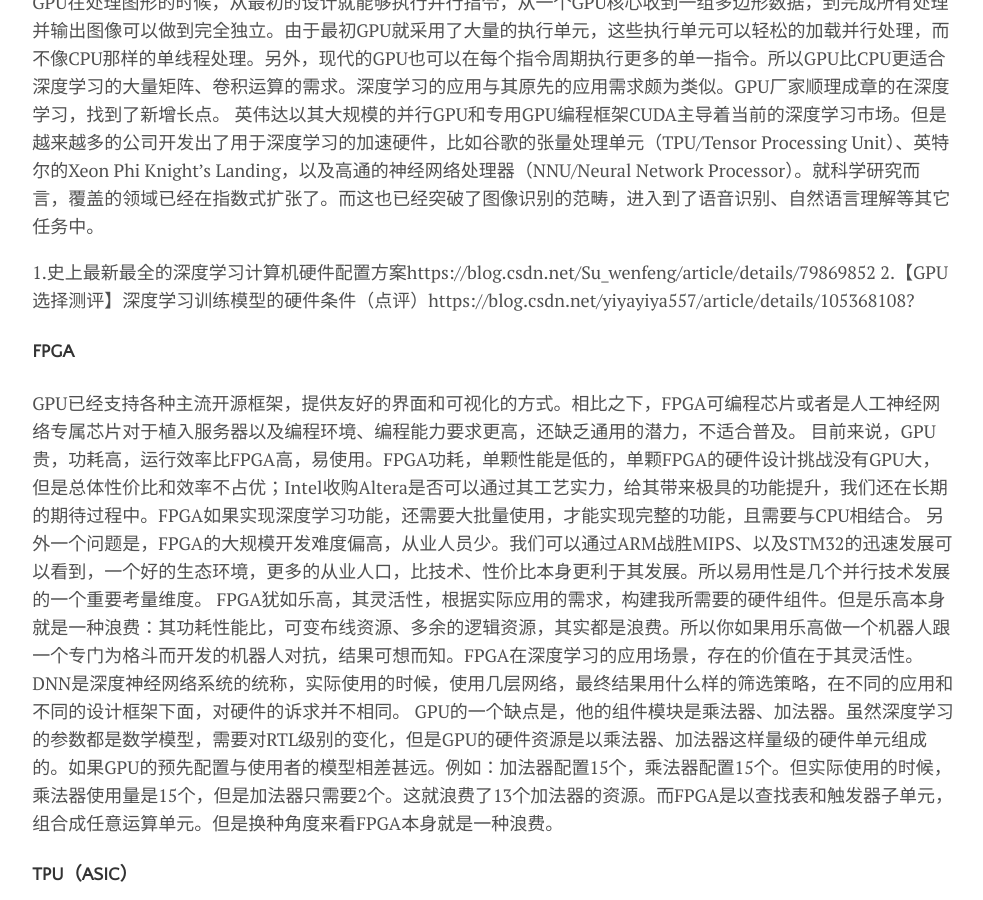
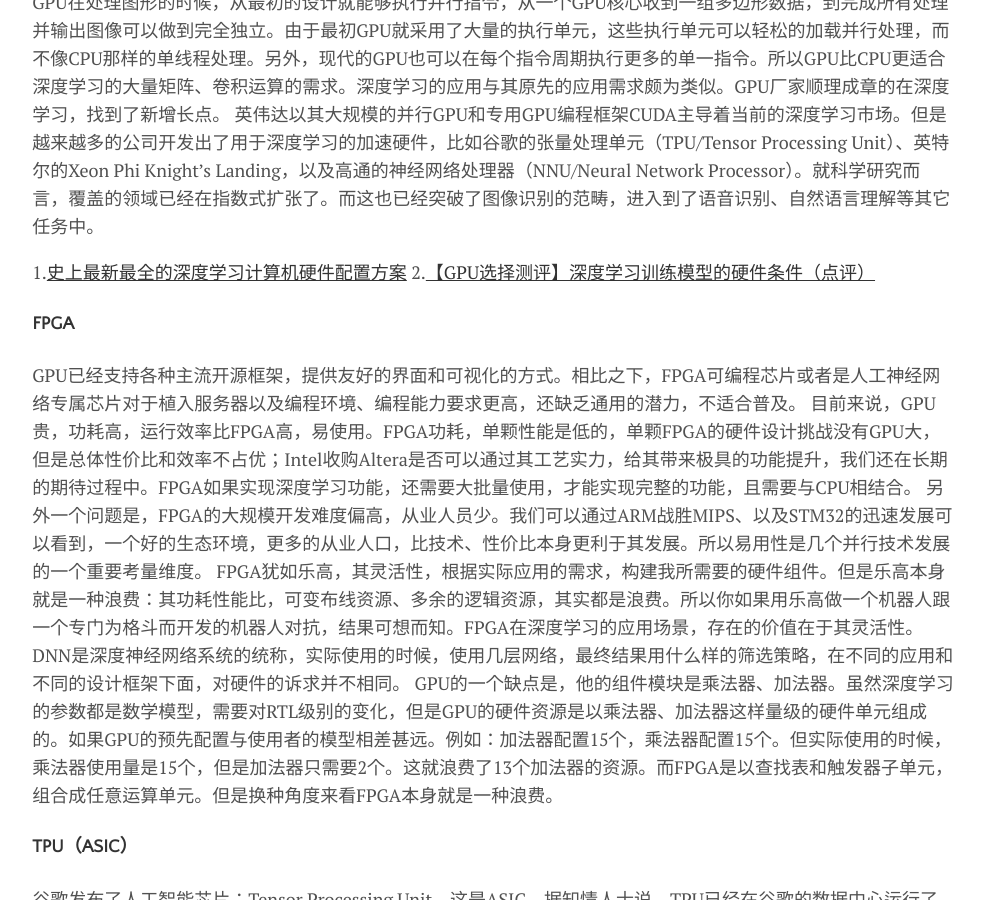
Before and after one commit to mengwx/mengwx.github.io, a Jekyll site: the page built from _posts/2022-7-20-机器学习平台搭建.md, in a window 1280 px wide and 900 px high, scrolled down 1304 px. Shown: the whole window, without its empty margins (147-1130 px from the left). Built offline with Jekyll 4.4.1, drawn with Linux system fonts in a browser that asks for light colours; nearby versions of some CDN libraries; comment, search, counter and statistics services are not loaded.

Commit message:
ai system

```diff
--- a/_posts/2022-7-20-机器学习平台搭建.md
+++ b/_posts/2022-7-20-机器学习平台搭建.md
@@ -38,8 +38,8 @@ GPU在处理图形的时候，从最初的设计就能够执行并行指令，
 英伟达以其大规模的并行GPU和专用GPU编程框架CUDA主导着当前的深度学习市场。但是越来越多的公司开发出了用于深度学习的加速硬件，比如谷歌的张量处理单元（TPU/Tensor Processing Unit）、英特尔的Xeon Phi Knight's Landing，以及高通的神经网络处理器（NNU/Neural Network Processor）。就科学研究而言，覆盖的领域已经在指数式扩张了。而这也已经突破了图像识别的范畴，进入到了语音识别、自然语言理解等其它任务中。
 
 
-1.史上最新最全的深度学习计算机硬件配置方案https://blog.csdn.net/Su_wenfeng/article/details/79869852
-2.【GPU选择测评】深度学习训练模型的硬件条件（点评）https://blog.csdn.net/yiyayiya557/article/details/105368108?
+1.[史上最新最全的深度学习计算机硬件配置方案](https://blog.csdn.net/Su_wenfeng/article/details/79869852)
+2.[【GPU选择测评】深度学习训练模型的硬件条件（点评）](https://blog.csdn.net/yiyayiya557/article/details/105368108?)
 #### FPGA
 GPU已经支持各种主流开源框架，提供友好的界面和可视化的方式。相比之下，FPGA可编程芯片或者是人工神经网络专属芯片对于植入服务器以及编程环境、编程能力要求更高，还缺乏通用的潜力，不适合普及。
 目前来说，GPU贵，功耗高，运行效率比FPGA高，易使用。FPGA功耗，单颗性能是低的，单颗FPGA的硬件设计挑战没有GPU大，但是总体性价比和效率不占优；Intel收购Altera是否可以通过其工艺实力，给其带来极具的功能提升，我们还在长期的期待过程中。FPGA如果实现深度学习功能，还需要大批量使用，才能实现完整的功能，且需要与CPU相结合。
```
